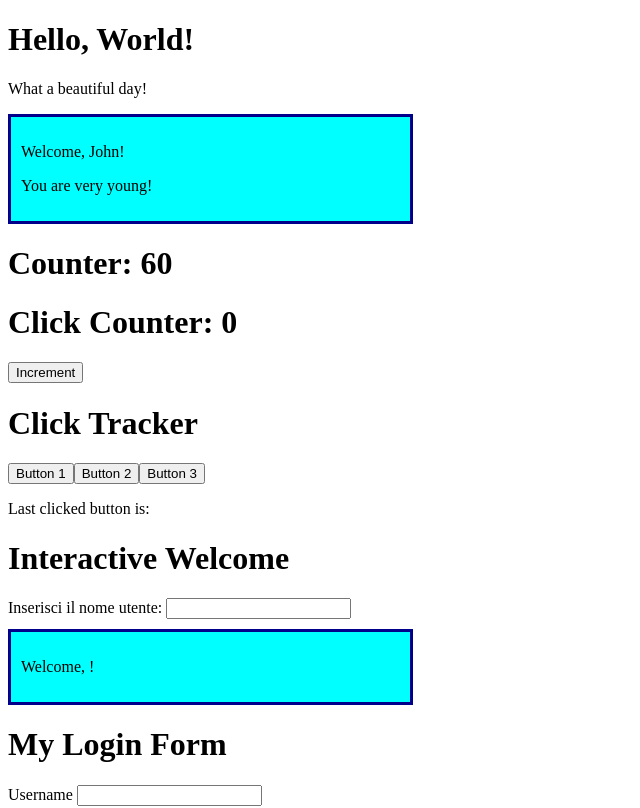
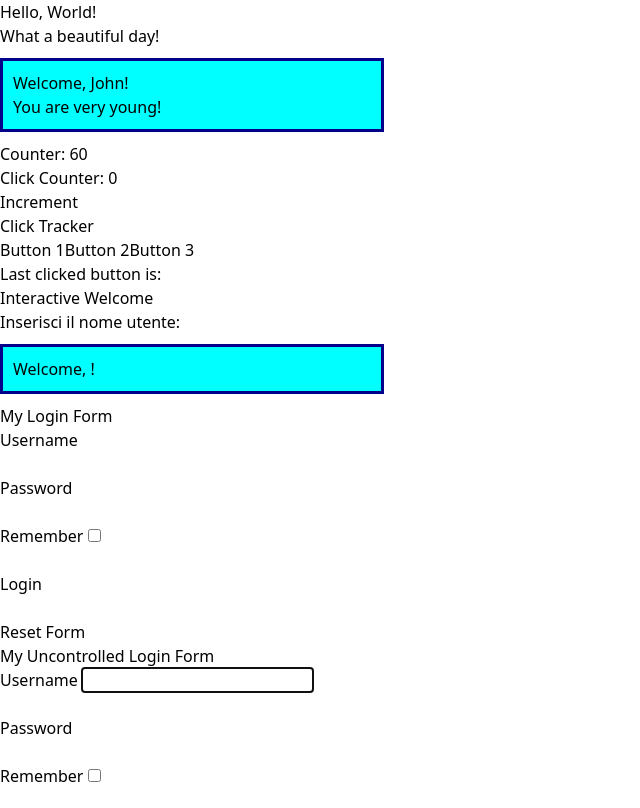
Before and after one commit to msimile/jsx-exercises, a React (Create React App) app in the folder react-exercises/: page / in a window 1280 px wide. Shown: the top 808 px of the page, without its empty margins (0-640 px from the left). Built offline with nearby package versions, Linux system fonts and the light colour scheme.

Commit message:
feat: component-composition-01 complete

```diff
--- a/react-exercises/package.json
+++ b/react-exercises/package.json
@@ -34,5 +34,8 @@
       "last 1 firefox version",
       "last 1 safari version"
     ]
+  },
+  "devDependencies": {
+    "tailwindcss": "^3.1.8"
   }
 }
--- a/react-exercises/src/App.js
+++ b/react-exercises/src/App.js
@@ -8,20 +8,27 @@ import { InteractiveWelcome } from "./InteractiveWelcome";
 import { Login } from "./Login";
 import { UncontrolledLogin } from "./UncontrolledLogin";
 import { TodoList } from "./TodoList";
+import { Container } from "./Container";
 
 export class App extends React.Component {
   render() {
     return (
       <div>
-        <Hello />
-        <Welcome name="John" />
-        <Counter initialValue={5} incrementAmount={5} incrementInterval={500} />
-        <ClickCounter />
-        <ClickTracker />
-        <InteractiveWelcome/>
-        <Login/>
-        <UncontrolledLogin/>
-        <TodoList/>
+        <Container>
+          <Hello />
+          <Welcome name="John" />
+          <Counter
+            initialValue={5}
+            incrementAmount={5}
+            incrementInterval={500}
+          />
+          <ClickCounter />
+          <ClickTracker />
+          <InteractiveWelcome />
+          <Login />
+          <UncontrolledLogin />
+          <TodoList />
+        </Container>
       </div>
     );
   }
--- /dev/null
+++ b/react-exercises/src/Container.js
@@ -0,0 +1,11 @@
+import React from "react";
+
+export class Container extends React.Component {
+    render() {
+        return (
+            <div className="container">
+                {this.props.children}
+            </div>
+        )
+    }
+}
--- a/react-exercises/src/index.css
+++ b/react-exercises/src/index.css
@@ -1,3 +1,7 @@
+@tailwind base;
+@tailwind components;
+@tailwind utilities;
+
 .welcome {
   background-color: cyan;
   border: 3px solid darkblue;
--- /dev/null
+++ b/react-exercises/tailwind.config.js
@@ -0,0 +1,8 @@
+/** @type {import('tailwindcss').Config} */
+module.exports = {
+  content: ["./src/**/*.{html,js}"],
+  theme: {
+    extend: {},
+  },
+  plugins: [],
+}
```
Also changed, not shown: 1 other file (tests, documents, lock files or other folders).
